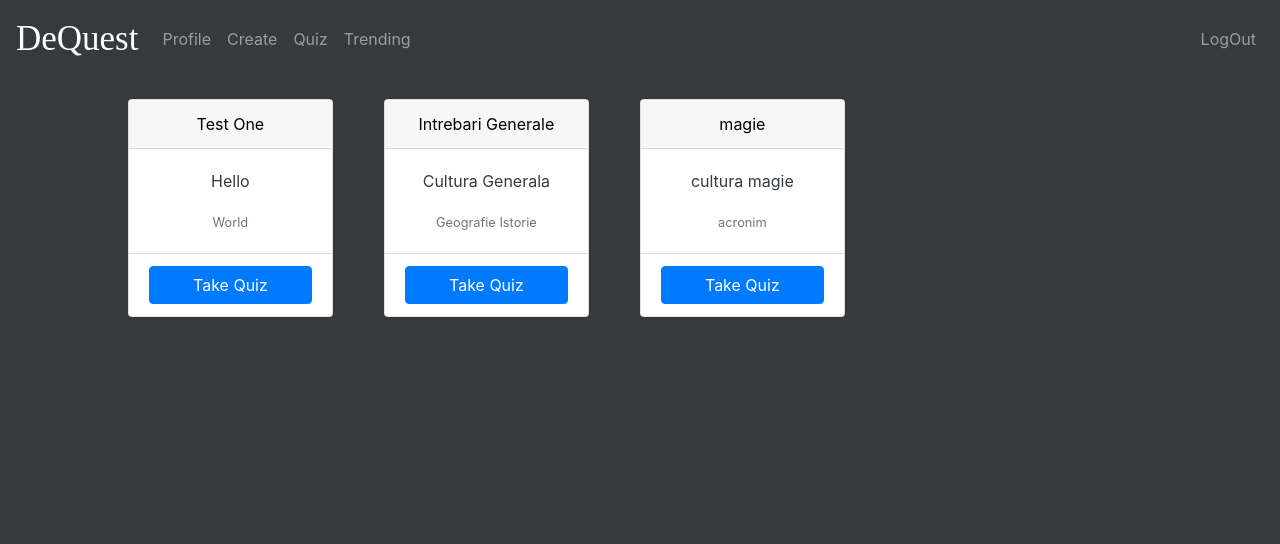
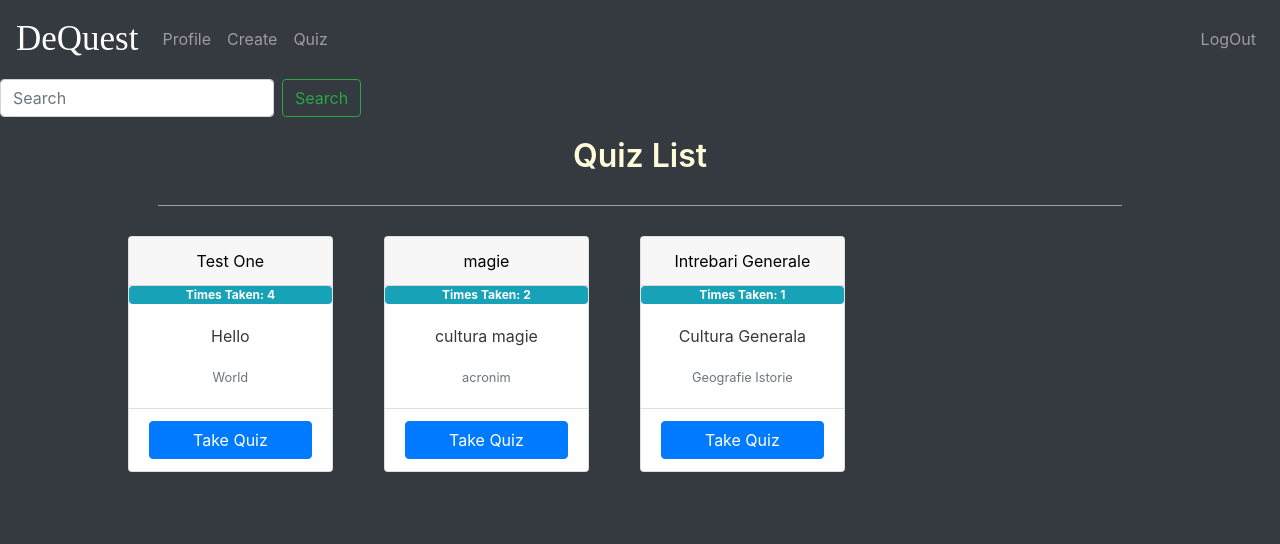
Before and after one commit to UncleKhab/DeQuest-CS50x-Final-Project, a Flask app: page /quiz in a window 1280 px wide. Shown: the top 544 px of the page. Run offline with Flask 2, Linux system fonts and the light colour scheme; a user stored in the database is signed in; data comes from the database, SQL or seed files in the repository; both versions use the stored data as it was after the commit; some libraries are stand-ins or nearby versions; some web fonts are replaced.

Commit message:
added counter to tests, make a search form and route, still to figure out how to make it work

```diff
--- a/app.py
+++ b/app.py
@@ -115,11 +115,14 @@ def create():
         description = request.form.get("description")
         subjects = request.form.get("subjects")
         db_check = query_db("SELECT * FROM quiz WHERE title=?",[title], one=True)
+        #CHECKING IF THE QUIZ NAME IS AVAILABLE!
         if db_check != None:
             return render_template("create.html", r=0, e=0)#-------------------------------------------------------e=0 Quiz Already Exists
-        add_db("INSERT INTO quiz(title, description, subjects, user_id) VALUES (?,?,?,?)", (title, description, subjects, user_id))
+        #UPDATING THE DATABASE WITH QUIZ INFO
+        times_taken = 0
+        add_db("INSERT INTO quiz(title, description, subjects, user_id, times_taken) VALUES (?,?,?,?,?)", (title, description, subjects, user_id, times_taken))
+
         quiz = query_db("SELECT * FROM quiz WHERE title=? AND user_id=?",[title, user_id], one=True)
-
         return render_template("create.html", quiz=quiz, r=1)
 
 #----------------------------------------------------------------------------------------------------ADD QUESTIONS ROUTE
@@ -171,15 +174,22 @@ def delete():
     q_list = get_q(user_id, quiz_id)
     return render_template("create.html",q_list=q_list, quiz=quiz, r=2)
 
-#----------------------------------------------------------------------------------------------------SHOW ALL QUIZZEZ
+#----------------------------------------------------------------------------------------------------DISPLAY ALL ROUTE
 @app.route("/quiz")
 @login_required
 def quiz():
     user_id = session["user_id"]
-    quizList = query_db("SELECT * FROM quiz")
+    quizList = query_db("SELECT * FROM quiz ORDER BY times_taken DESC")
     return render_template("quiz.html", quizList=quizList)
 
-#----------------------------------------------------------------------------------------------------TAKE QUIZ
+#----------------------------------------------------------------------------------------------------SEARCH ROUTE
+@app.route("/search")
+@login_required
+def search():
+    title = request.form.get("search-form")
+    quizList = query_db("SELECT * FROM quiz WHERE title=?", [title])
+    return render_template("quiz.html", quizList=quizList)
+#----------------------------------------------------------------------------------------------------TAKE/LOAD QUIZ ROUTE
 @app.route("/takeQuiz", methods=["POST"])
 @login_required
 def takeQuiz():
@@ -193,14 +203,16 @@ def takeQuiz():
 
     return render_template("takeQuiz.html", quiz=quiz,tags=tags, questions=questions, q_list=q_list)
 
-#----------------------------------------------------------------------------------------------------SUBMIT QUIZ
+#----------------------------------------------------------------------------------------------------CHECK QUIZ ROUTE
 @app.route("/checkQuiz", methods=["POST"])
 @login_required
 def checkQuiz():
+    #GETTING INFO
     user_id = session["user_id"]
-
     quiz_id = request.form.get("quizId")
     quiz = query_db("SELECT * FROM quiz WHERE id=?",[quiz_id], one=True)
+
+
     #GETTING THE USER ANSWERS
     userAnswers = request.form.getlist("answer")
 
@@ -211,6 +223,7 @@ def checkQuiz():
     for row in q_list:
         answers.append(row['correct_answer'])
 
+
     #COUNTING THE CORRECT ANSWERS
     answersCount = len(answers)
     count = 0
@@ -218,8 +231,15 @@ def checkQuiz():
         if answers[i] == userAnswers[i]:
             count += 1
 
+    #UPDATING THE TIMES THE QUIZ WAS TAKEN
+    times_taken = quiz[5] + 1
+    add_db("UPDATE quiz SET times_taken=? WHERE id=?",(times_taken, quiz_id))
+
+    #SENDING BACK RESULT
+    #PASSED
     if count >= answersCount / 2:
         return render_template("checkQuiz.html", r=0, answersCount=answersCount, count=count, quiz=quiz )
+    #FAILED
     else:
         return render_template("checkQuiz.html", r=1, answersCount=answersCount, count=count, quiz=quiz )
 
--- a/static/style.css
+++ b/static/style.css
@@ -1,3 +1,5 @@
+/************************ CONTAINERS ******************/
+
 *{
   box-sizing: border-box;
   margin:0;
@@ -10,12 +12,40 @@ body
   color: #fffcd9;
 }
 
+.button-container{
+  width:80%;
+  margin:auto;
+  display:flex;
+  flex-direction:column;
+}
+
+.my-container
+{
+  width: 80%;
+  margin:auto;
+  margin-top:20px;
+}
+
+.grid-container
+{
+    display:grid;
+    grid-column-gap: 5%;
+    grid-template-columns: 45% 45%;
+    row-gap: 15px;
+}
+
 .hr-form
 {
     margin: 30px;
     border-top: 1px solid #a1a1a1;
+}
+
+.search-container
+{
 
 }
+/************ UNIQUE PROPERTIES **************/
+
 #brand
 {
   font-family:Modak;
@@ -51,6 +81,7 @@ body
   color:black;
 }
 
+/********** BOOTSTRAP OVERWRITERS *****************/
 .custom_link {
       color: #fffcd9;
       text-decoration:none;
@@ -79,7 +110,8 @@ body
   width:100%;
 
 }
-/**************************************************************************************************************** TYPOGRAPHY */
+
+/******************* TYPOGRAPHY ******************/
 .login-title {
   font-family: Modak;
   font-size:80px;
@@ -109,12 +141,7 @@ body
   font-size:1rem;
   text-align:center;
 }
-.button-container{
-  width:80%;
-  margin:auto;
-  display:flex;
-  flex-direction:column;
-}
+
 .button-row
 {
   flex:1;
@@ -155,20 +182,10 @@ body
   margin: 20px 0;
 }
 
-.my-container
-{
-  width: 80%;
-  margin:auto;
-  margin-top:20px;
-}
 
-.grid-container
-{
-    display:grid;
-    grid-column-gap: 5%;
-    grid-template-columns: 45% 45%;
-    row-gap: 15px;
-}
+
+
+
 
 
 @media only screen and (min-width: 900px) {
--- a/templates/layout.html
+++ b/templates/layout.html
@@ -42,9 +42,9 @@
                     <a class="nav-link" href="/quiz">Quiz</a>
                 </li>
 
-                <li class="nav-item">
-                    <a class="nav-link" href="/trending">Trending</a>
-                </li>
+                <!-- <li class="nav-item">
+                    <a class="nav-link" href="">Trending</a>
+                </li> -->
 
 
             </ul>
--- a/templates/quiz.html
+++ b/templates/quiz.html
@@ -2,12 +2,24 @@
 
 
 {% block main %}
+    <div class="search-container">
+        <form name="search-form" id="search-form" action="/search" class="form-inline search-form">
+            <input class="form-control mr-sm-2" type="search" placeholder="Search" aria-label="Search">
+            <button class="btn btn-outline-success my-2 my-sm-0" type="submit">Search</button>
+        </form>
+
+    </div>
     <div class="my-container">
+        <h2 class="form-title">Quiz List</h2>
+        <hr class="hr-form">
         <div class="grid-container ">
             {% for quiz in quizList %}
                 <div class="card text-center" style="max-width: 18rem;">
 
-                    <div id="quiz-title" class="card-header">{{ quiz[1] }}</div>
+                    <div id="quiz-title" class="card-header">
+                        {{ quiz[1] }}
+                    </div>
+                    <span class="badge badge-info"> Times Taken: {{ quiz[5] }}</span>
                     <div class="card-body text-dark">
                         <p class="card-text">{{ quiz[2] }}</p>
                         <p class="card-text"><small class="text-muted">{{ quiz[3] }}</small></p>
```
Also changed, not shown: templates/create.html (+7 -7 lines), templates/takeQuiz.html (+4 -11 lines), quiz.db.
